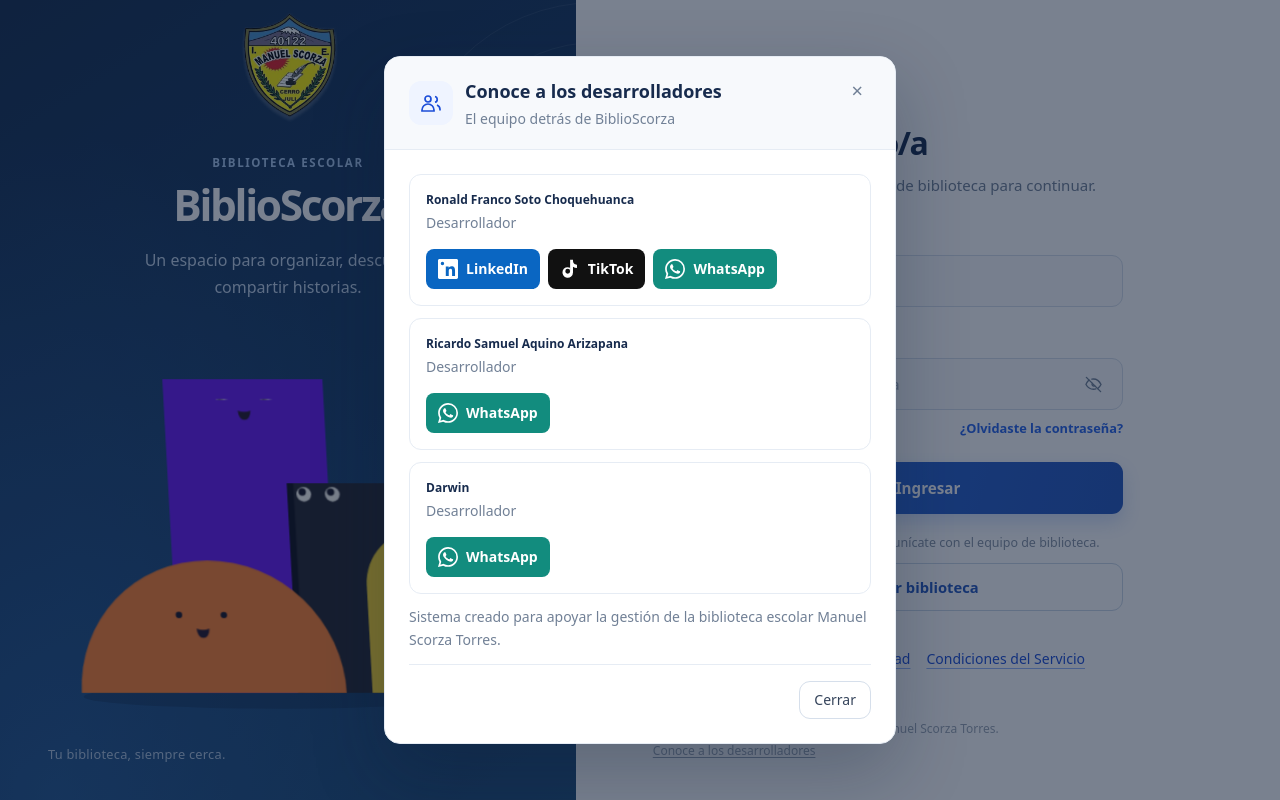
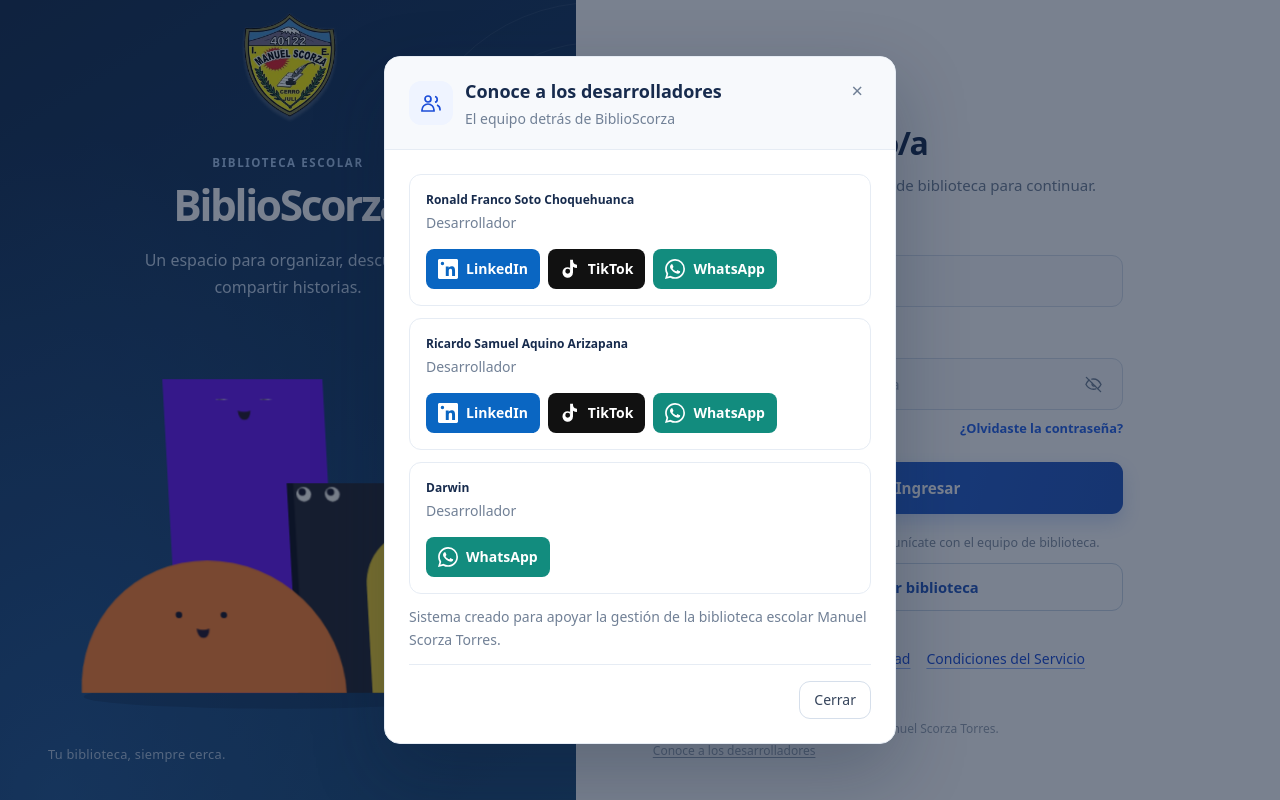
Before and after one commit to scorzabiblioteca-cmd/Biblioteca-Scorza, a Next.js app in the folder web/: page /login in a window 1280 px wide. Both pictures are taken after a click on the button "Conoce a los desarrolladores". Shown: the part 58-858 px from the top of the page. Built offline with nearby package versions, Linux system fonts and the light colour scheme.

Commit message:
feat: acerca de los devs actualizado

```diff
--- a/web/src/components/DeveloperCredits.tsx
+++ b/web/src/components/DeveloperCredits.tsx
@@ -108,6 +108,30 @@ export default function DeveloperCredits({
             <p className="mt-1 text-sm text-[#718096]">Desarrollador</p>
             <div className="mt-4 flex flex-wrap gap-2">
               <a
+                href="https://www.linkedin.com/in/ricardo-aquino-bb285b228"
+                target="_blank"
+                rel="noopener noreferrer"
+                aria-label="Ver LinkedIn de Ricardo Samuel Aquino Arizapana"
+                className="inline-flex min-h-10 items-center gap-2 rounded-lg bg-[#0a66c2] px-3 text-sm font-semibold text-white transition hover:bg-[#004182] focus-visible:outline focus-visible:outline-2 focus-visible:outline-offset-2 focus-visible:outline-[#0a66c2]"
+              >
+                <svg aria-hidden="true" viewBox="0 0 24 24" fill="currentColor" className="h-5 w-5">
+                  <path d="M20.447 20.452h-3.554v-5.569c0-1.328-.027-3.037-1.852-3.037-1.853 0-2.136 1.445-2.136 2.939v5.667H9.35V9h3.414v1.561h.049c.476-.9 1.637-1.85 3.37-1.85 3.601 0 4.267 2.37 4.267 5.455v6.286zM5.337 7.433a2.062 2.062 0 1 1 0-4.124 2.062 2.062 0 0 1 0 4.124zM3.555 20.452h3.564V9H3.555v11.452zM22.225 0H1.771C.792 0 0 .774 0 1.729v20.542C0 23.227.792 24 1.771 24h20.451C23.2 24 24 23.227 24 22.271V1.729C24 .774 23.2 0 22.222 0h.003z" />
+                </svg>
+                LinkedIn
+              </a>
+              <a
+                href="https://www.tiktok.com/@qmasa04?_r=1&_t=ZS-9BDNYE6sX6W"
+                target="_blank"
+                rel="noopener noreferrer"
+                aria-label="Ver TikTok de Ricardo Samuel Aquino Arizapana"
+                className="inline-flex min-h-10 items-center gap-2 rounded-lg bg-[#111111] px-3 text-sm font-semibold text-white transition hover:bg-[#333333] focus-visible:outline focus-visible:outline-2 focus-visible:outline-offset-2 focus-visible:outline-[#111111]"
+              >
+                <svg aria-hidden="true" viewBox="0 0 24 24" fill="currentColor" className="h-5 w-5">
+                  <path d="M19.589 6.686a4.793 4.793 0 0 1-3.996-4.292V1h-3.445v13.672a2.896 2.896 0 0 1-2.9 2.9 2.9 2.9 0 1 1 2.9-2.9c0-.24-.03-.473-.084-.697V10.46a6.33 6.33 0 1 0 3.529 5.67V9.162a8.176 8.176 0 0 0 4.78 1.536V7.254a4.82 4.82 0 0 1-.784-.568z" />
+                </svg>
+                TikTok
+              </a>
+              <a
                 href="https://wa.me/51928177377?text=Hola%20Ricardo%2C%20te%20escribo%20por%20BiblioScorza."
                 target="_blank"
                 rel="noopener noreferrer"
```
